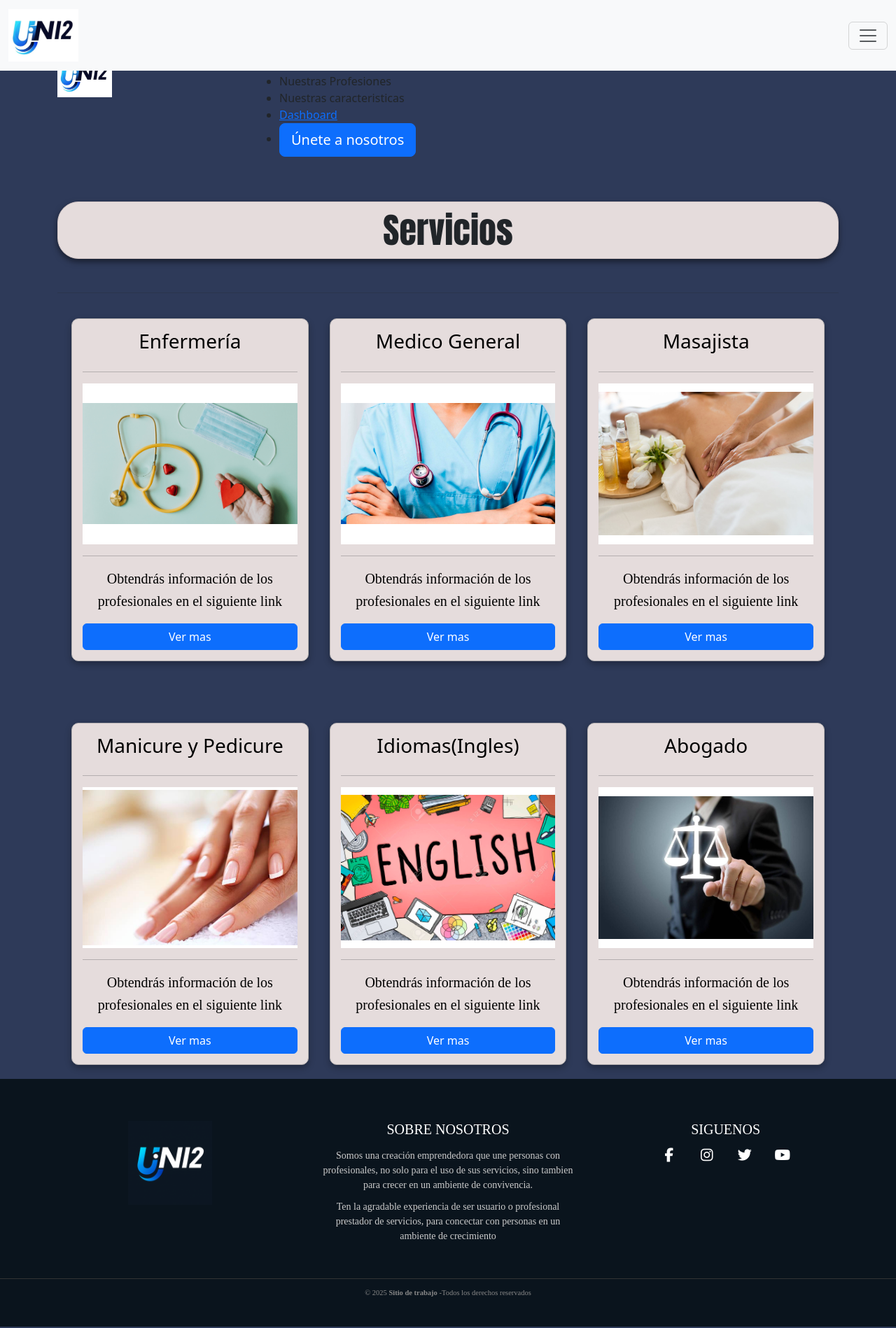
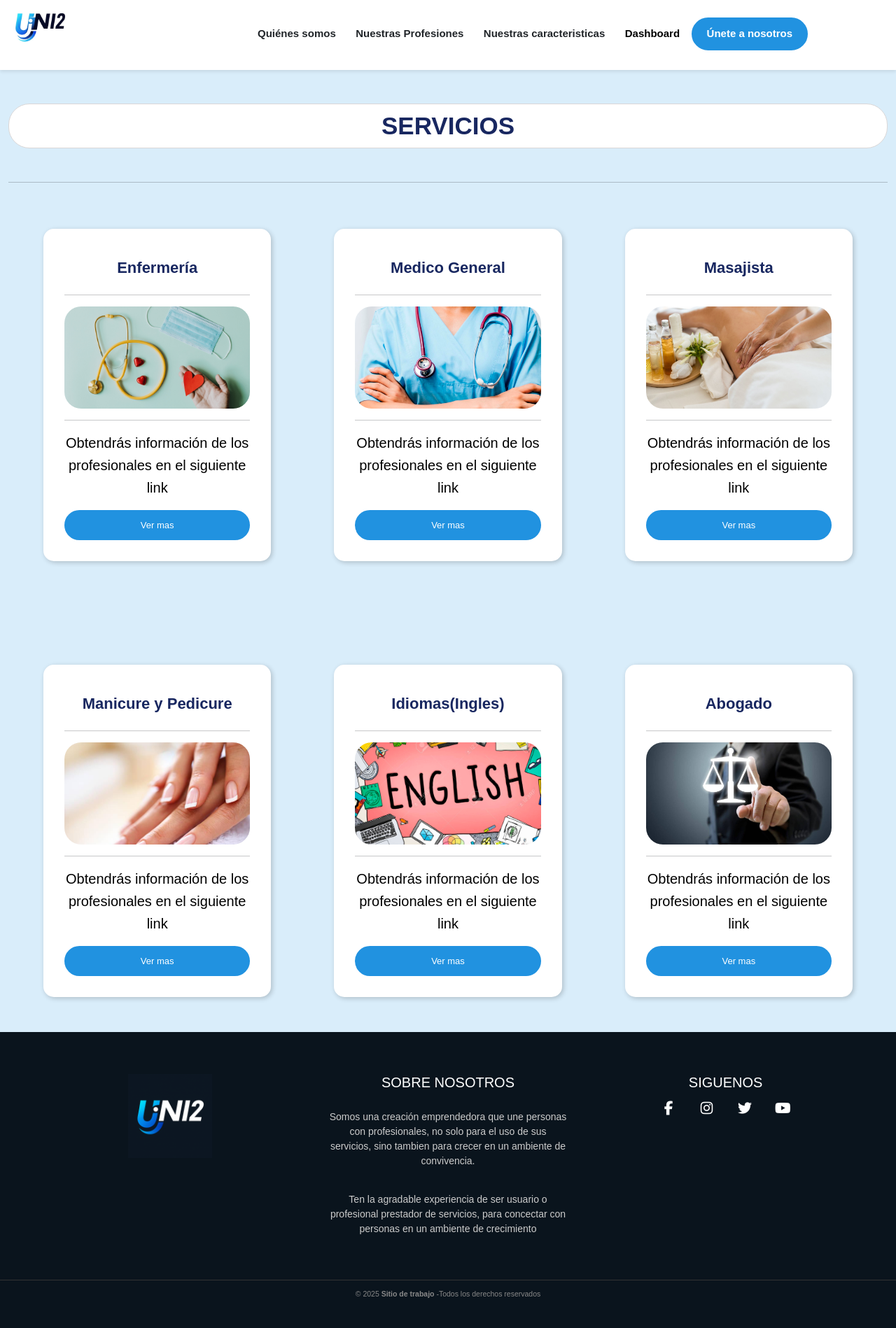
Before and after one commit to rcarlos2002/ProyectoTech_ParaPruebas, a Python web app: template template/Profesiones.html in a window 1280 px wide. Shown: the whole page at 70% size. Run offline with Jinja, Linux system fonts and the light colour scheme; the template is opened without the code that fills it, so the values that code supplies are empty; some libraries are stand-ins or nearby versions.

Commit message:
Ajustes profesiones css y banner

```diff
--- a/Proyecto.html
+++ b/Proyecto.html
@@ -62,7 +62,7 @@
             </div>
         </div>
         <div class="carousel-item">
-            <img src="/Imagenes/img-banner-1.jpg" class="d-block w-100" alt="...">
+            <img src="/Imagenes/img-banner-2.jpg" class="d-block w-100" alt="...">
             <div class="carousel-caption d-none d-md-block">
                 <h2>Impulsa tu carrera desde hoy</h2>
                 <p>Crea tu perfil, muestra lo que sabes hacer y empieza a conectar con quienes necesitan tu talento.</p>
@@ -70,7 +70,7 @@
             </div>
         </div>
         <div class="carousel-item">
-            <img src="/Imagenes/img-banner-1.jpg" class="d-block w-100" alt="...">
+            <img src="/Imagenes/img-banner-3.jpg" class="d-block w-100" alt="...">
             <div class="carousel-caption d-none d-md-block">
                 <h2>Haz que te encuentren, haz que te elijan</h2>
                 <p>Tu formación y habilidades merecen visibilidad. Publica tus servicios y permite que personas te encuentren y te contacten.</p>
--- a/css/Profesiones.css
+++ b/css/Profesiones.css
@@ -1,27 +1,31 @@
 /* style.css */
+
+*{
+    box-sizing: border-box;
+    font-family: "Poppins", sans-serif;
+}
 body {
-  background-color: #2E3A59;
+  background-color: #D9EDFA;
   padding-top: 80px;
 }
 
 .caja p {
-  font-family: 'Times New Roman', Times, serif;
+  font-family: "Poppins", sans-serif;
   font-size: 20px;
 }
 
 
 .container h2 {
-  border: 1px solid #d2c6c6;
-  /* Borde suave para las cajas */
+  border: 1px solid #dad7d7;
   border-radius: 30px;
-  /* Esquinas redondeadas */
   padding: 10px;
-  box-shadow: 0 4px 8px rgba(0, 0, 0, 0.5);
-  /* Sombra sutil para un efecto 3D */
-  background-color: #e5dcdc;
-  /* Fondo blanco */
-  font-family: Impact, Haettenschweiler, 'Arial Narrow Bold', sans-serif;
-  font-size: 50px;
+  /* box-shadow: 0 4px 8px rgba(0, 0, 0, 0.5); */
+  background-color: #ffffff;
+  font-family: "Poppins", sans-serif;
+  font-size: 35px;
+  font-weight: bold;
+  text-transform: uppercase;
+  color: #182760;
 }
 
 .cajas-flex {
@@ -35,28 +39,26 @@ body {
 
 .caja {
   background-color: #e5dcdc;
-  border: 1px solid #b3afaf;
-  border-radius: 10px;
-  box-shadow: 0 4px 10px rgba(0, 0, 0, 0.3);
     text-align: center;
     padding: 15px;
     min-height: 420px;
-  /* hace que todas tengan al menos esta altura */
     display: flex;
     flex-direction: column;
     justify-content: space-between;
-  /* esto alinea bien texto e imagen */
     transition: transform 0.2s ease;
+    padding: 30px;
+    margin: 30px;
+    border-radius: 15px;
+    background-color: white;
+    box-shadow: 2px 2px 7px rgba(0, 0, 0, 0.2);
 }
 
 .caja img {
   width: 100%;
-  height: 230px;
-  object-fit: contain;
-  background-color: #fff;
-  /* o el color de tu tarjeta */
-  display: block;
   margin: 0 auto;
+  height: 146px;
+  object-fit: cover;
+  border-radius: 24px;
 }
 
 .caja:hover {
@@ -65,10 +67,11 @@ body {
 }
 
 h3 {
-  color: #000000;
-  /* Color para los títulos de las cajas */
-  margin-bottom: 10px;
-  /* Espacio debajo del título */
+    font-weight: bold;
+    color: #182760;
+    font-family: "Poppins", sans-serif;
+    font-size: 22px;
+    padding-top: 5%;
 }
 
 .caja p {
--- a/css/Proyecto.css
+++ b/css/Proyecto.css
@@ -322,13 +322,22 @@ a.btn-second.blanco:hover{
 
 .slide h2{
     font-weight: bold;
-    text-shadow: 0 0 black;
+    text-shadow: 2px 2px 8px #000;
+}
+
+.slide p{
+    text-shadow: 2px 2px 5px #000;
 }
 
 .carousel-caption {
     bottom: 8.25rem;
 }
 
+.carousel-item img{
+    max-width: 100%;
+    height: 468px;
+    object-fit: cover;
+}
 .parrafo{
     font-size: 15px;
 }
--- a/template/Profesiones.html
+++ b/template/Profesiones.html
@@ -3,22 +3,27 @@
   <head>
     <meta charset="utf-8" />
     <meta name="viewport" content="width=device-width, initial-scale=1" />
-    <title>Cajas Horizontales</title>
+    <title>Nuestras profesiones</title>
     <script src="https://kit.fontawesome.com/058b4c6e59.js" crossorigin="anonymous"></script>
     <link href="https://cdn.jsdelivr.net/npm/bootstrap@5.3.7/dist/css/bootstrap.min.css" rel="stylesheet" integrity="sha384-LN+7fdVzj6u52u30Kp6M/trliBMCMKTyK833zpbD+pXdCLuTusPj697FH4R/5mcr" crossorigin="anonymous">
     <link rel="stylesheet" href="/css/Profesiones.css"/>
+    <link rel="stylesheet" href="../css/Proyecto.css">
     <script defer src ="../js/main.js"> </script>
     <script>
         window.onload = () => {
-            loadComponent('cabecera','cabecera.html');
+            loadComponent('header','cabecera.html');
             loadComponent('Footer','footer.html');
         }
     </script>
   </head>
   <body>
-    <div>
-      <cabecera></cabecera>
-    </div>
+    <header>
+
+    </header>
+    <!--<div>
+        <cabecera></cabecera>
+
+    </div>-->
     <div class="container mt-5">
       <h2 class="text-center">Servicios</h2>
       <br>
--- a/template/cabecera.html
+++ b/template/cabecera.html
@@ -3,7 +3,7 @@
     <div class="row">
         <div class="col-6 col-md-6 col-lg-3">
             <!--<a href="/Proyecto.html" style="font-size: 50px;"><em>Talento Joven!</em></a>-->
-            <p class="Logo2"><img src="../Imagenes/uni2.jpg" alt="Logo" width="30%"></p>
+            <p class="Logo2"><a href="../Proyecto.html"><img src="../Imagenes/uni2.jpg" alt="Logo" width="30%"></a></p>
         </div>
         <div class="col-6 col-md-6 col-lg-9">
         <nav>
```
Also changed, not shown: other parts of css/Profesiones.css (+36 -0 lines), template/profesion.html (+7 -40 lines), Imagenes/img-banner-2.jpg (added), Imagenes/img-banner-3.jpg (added). Lines whose indentation alone changed are shown as unchanged.
